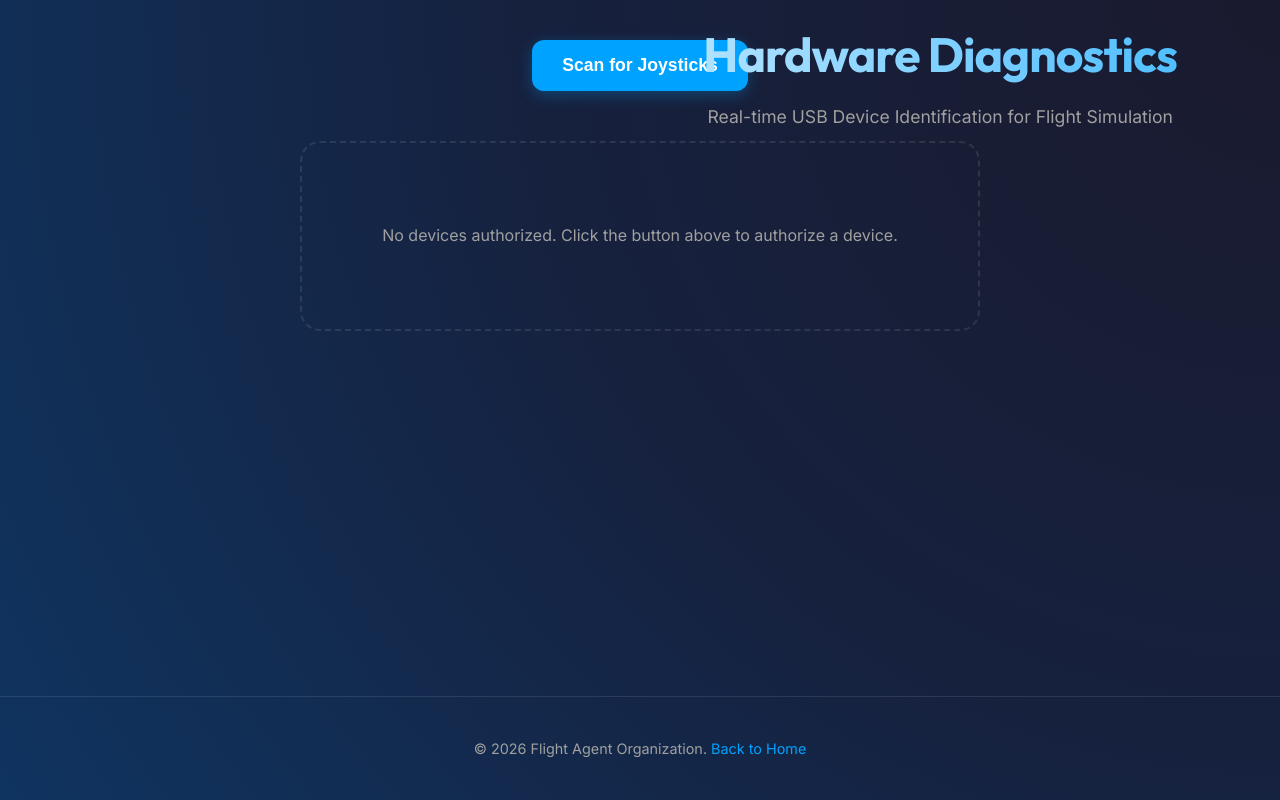
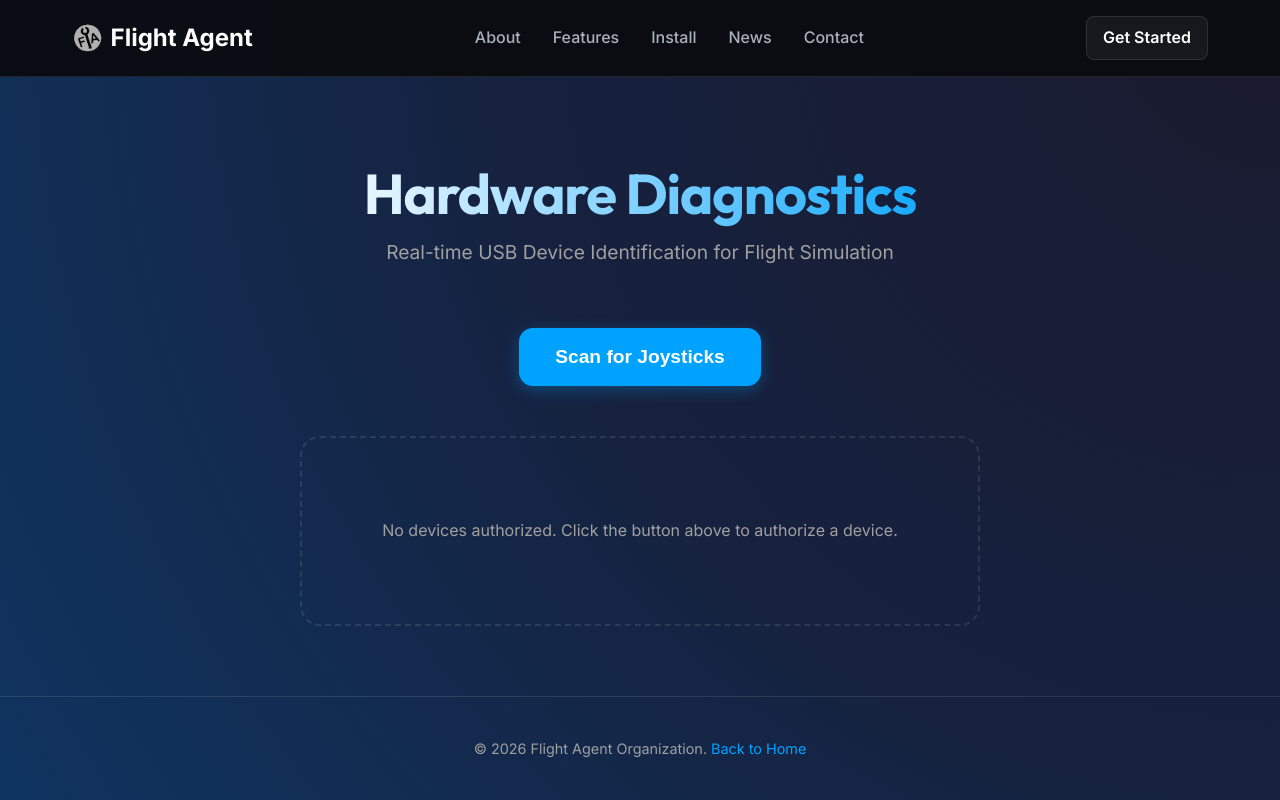
Before and after one commit to flightagent/flightagent.github.io, a plain HTML site: page usb-tester/index.html in a window 1280 px wide. Drawn offline with Linux system fonts and the light colour scheme.

Commit message:
Add images

```diff
--- a/usb-tester/index.html
+++ b/usb-tester/index.html
@@ -27,30 +27,45 @@
             flex-direction: column;
         }
 
-        .container {
-            max-width: 1000px;
-            margin: 0 auto;
-            padding: 40px 20px;
-            flex-grow: 1;
+        header {
+            background: rgba(10, 12, 16, 0.95) !important;
+            border-bottom: 1px solid var(--glass-border) !important;
+            left: 0 !important;
+            top: 0 !important;
+            width: 100% !important;
         }
 
-        header {
+        #tester-content {
+            max-width: 1000px;
+            margin: 140px auto 40px auto;
+            padding: 20px;
+            flex-grow: 1;
+            position: relative;
+            z-index: 10;
+        }
+
+        .page-header {
             text-align: center;
             margin-bottom: 60px;
+            width: 100%;
         }
 
-        h1 {
-            font-size: 3rem;
-            font-weight: 700;
-            margin-bottom: 10px;
+        .page-header h1 {
+            font-size: 3.5rem;
+            font-weight: 800;
+            margin: 0 auto 10px auto;
             background: linear-gradient(to right, #fff, var(--accent));
             -webkit-background-clip: text;
             -webkit-text-fill-color: transparent;
+            line-height: 1.2;
+            display: block;
+            text-align: center;
         }
 
-        p.subtitle {
+        .page-header p.subtitle {
             color: var(--text-dim);
-            font-size: 1.1rem;
+            font-size: 1.2rem;
+            text-align: center;
         }
 
         .controls {
@@ -58,19 +73,23 @@
             justify-content: center;
             gap: 20px;
             margin-bottom: 50px;
+            position: relative;
+            z-index: 100;
         }
 
         .btn-connect {
             background: var(--accent);
             color: white;
             border: none;
-            padding: 15px 30px;
-            border-radius: 12px;
-            font-size: 1.1rem;
-            font-weight: 600;
+            padding: 18px 36px;
+            border-radius: 14px;
+            font-size: 1.2rem;
+            font-weight: 700;
             cursor: pointer;
             transition: all 0.3s cubic-bezier(0.175, 0.885, 0.32, 1.275);
             box-shadow: 0 4px 15px var(--accent-glow);
+            position: relative;
+            z-index: 101;
         }
 
         .btn-connect:hover {
@@ -166,11 +185,30 @@
 </head>
 <body>
 
-<div class="container">
     <header>
+        <div class="container">
+            <nav>
+                <a href="../" class="logo">
+                    <img src="../images/logo.png" alt="Flight Agent Logo">
+                    <span>Flight Agent</span>
+                </a>
+                <ul class="nav-links">
+                    <li><a href="../#about">About</a></li>
+                    <li><a href="../#features">Features</a></li>
+                    <li><a href="../#install">Install</a></li>
+                    <li><a href="../#news">News</a></li>
+                    <li><a href="../#contact">Contact</a></li>
+                </ul>
+                <a href="../#install" class="btn btn-outline" style="padding: 0.5rem 1rem;">Get Started</a>
+            </nav>
+        </div>
+    </header>
+
+<div id="tester-content">
+    <div class="page-header">
         <h1>Hardware Diagnostics</h1>
         <p class="subtitle">Real-time USB Device Identification for Flight Simulation</p>
-    </header>
+    </div>
 
     <div id="unsupported" class="unsupported">
         ⚠️ WebUSB is not supported in your browser. Please use Chrome, Edge, or Opera.
```
Also changed, not shown: images/devices/bodnar_bu0386.png (added), images/devices/bodnar_bu0386x.png (added), images/devices/hc_alpha.png (added), images/devices/hc_bravo.png (added), images/devices/logitech-ruddder-pedals.png (added), images/devices/rpi-pico.png (added), images/devices/thrustmaster-t-pendular-pedals.png (added), images/devices/tm_t16000m.png (added).
